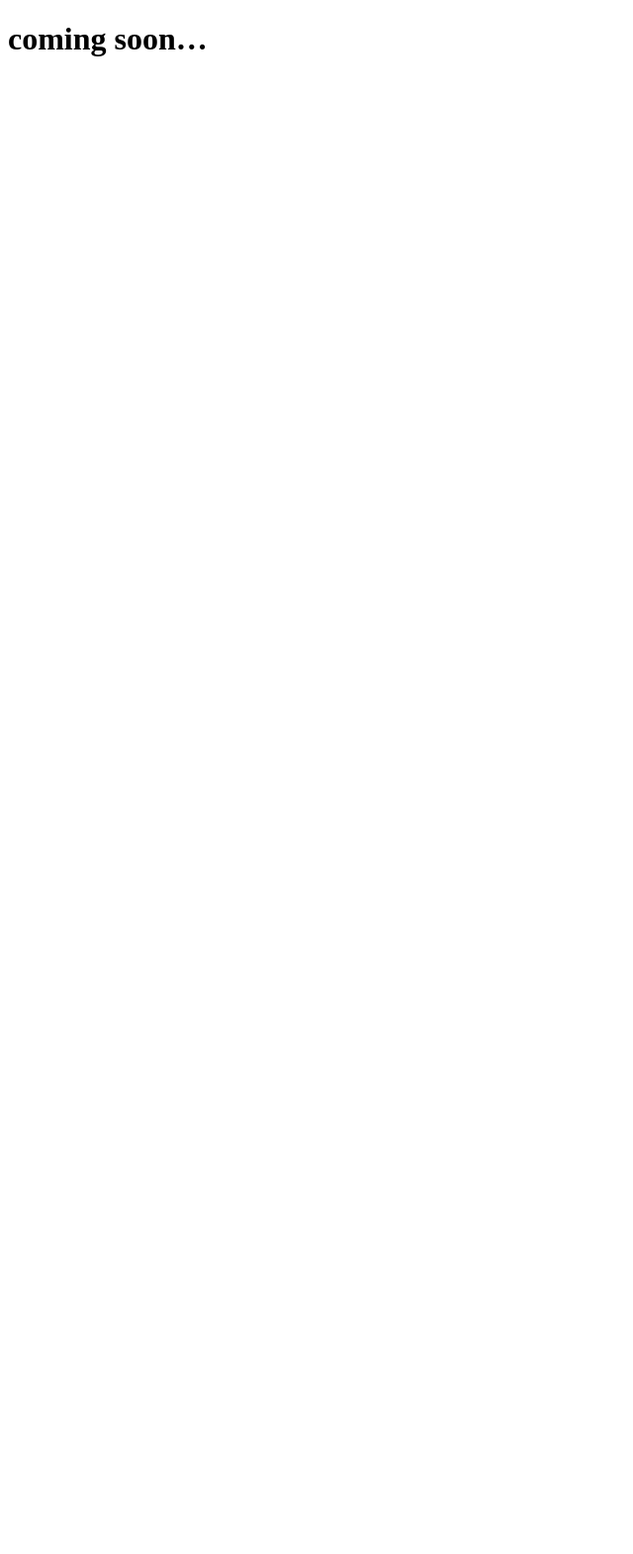
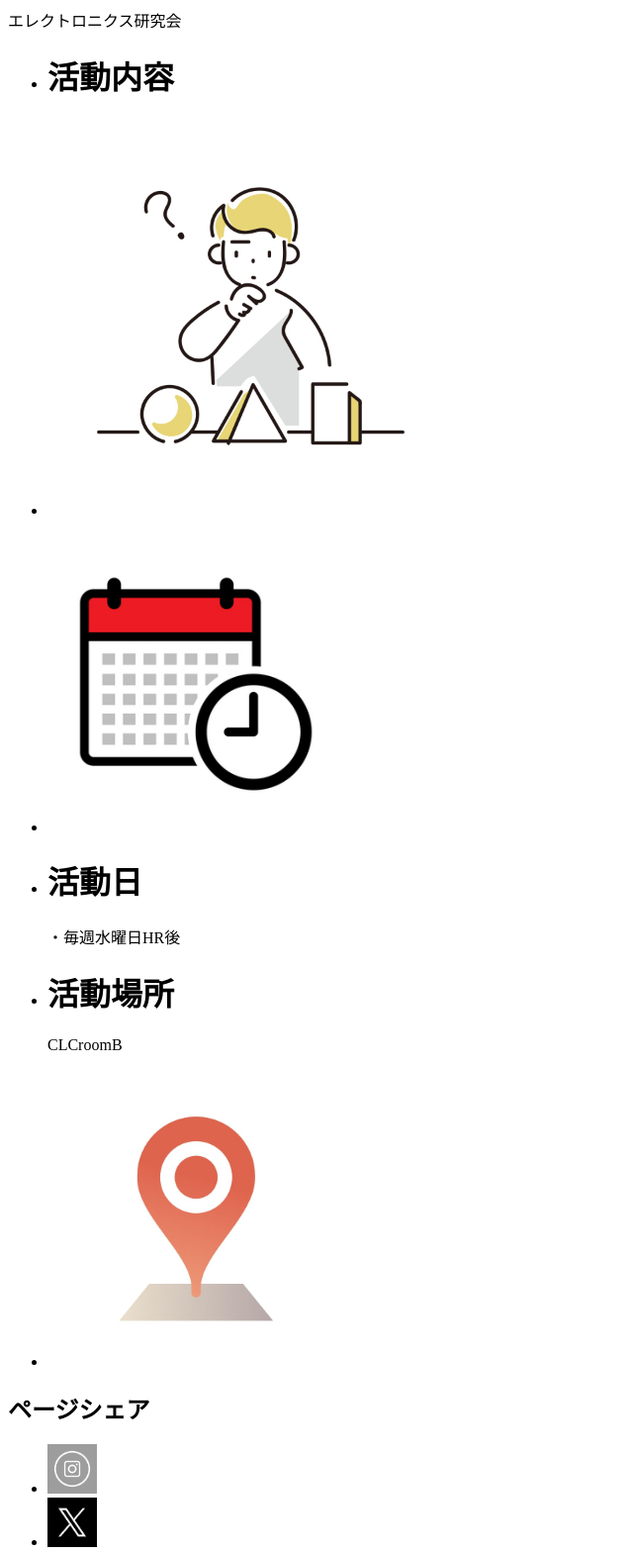
Before and after one commit to AKERC-Eleken/https-AKERC-Elken.github.io, a plain HTML site: page index.html in a window 1280 px wide. Shown: the whole page at 99% size, without its empty margins (0-640 px from the left). Before the commit the page ends 800 px from the top, so only its background shows below. Drawn offline with Linux system fonts and the light colour scheme.

Commit message:
Update index.html
html(フォントとメイン)をアップロードしました

```diff
--- a/index.html
+++ b/index.html
@@ -15,17 +15,56 @@
     <title>エレクトロニクス研究会</title>
     <!--フォント設定-->
     <link rel="preconnect" href="https://fonts.googleapis.com">
-    <link href="" rel="stylesheet">
-    <link href="" rel="stylesheet">
+    <link rel="preconnect" href="https://fonts.gstatic.com" crossorigin>
+    <link href="https://fonts.googleapis.com/css2?family=Noto+Sans+JP:wght@100..900&display=swap" rel="stylesheet">
 </head>
 <body>
-  <div class="header">
-  </div>
-  <div class="main">
-      <h1>coming soon…</h1>
-  </div>
-  <div class="footer">
-
-  </div>
+   <div class="outside">
+        <header>
+            <div class="header-title">エレクトロニクス研究会</div>
+        </header>
+        <main>
+            <div class="what about">
+                <ul class="explaining">
+                    <li>
+                        <h1>活動内容</h1>
+                        <p></p>
+                    </li>
+                    <li>
+                        <img src="thinking.jpg" width="400px">
+                    </li>
+                </ul>
+            </div>
+            <div class="active day">
+                <ul class="calendar">
+                    <li>
+                        <img src="calendar.jpeg" width="300px">
+                    </li>
+                    <li>
+                        <h1>活動日</h1>
+                        <p>・毎週水曜日HR後</p>
+                    </li>
+                </ul>
+            </div>
+            <div class="active place">
+                <ul class="map">
+                    <li>
+                        <h1>活動場所</h1>
+                        <p>CLCroomB</p>
+                    </li>
+                    <li>
+                        <img src="map.jpg" width="300px">
+                    </li>
+                </ul>
+            </div>
+        </main>
+    </div>
+    <footer>
+        <h2>ページシェア</h2>
+        <ul class="menu">
+            <li><a class="A" href="https://www.instagram.com/anct_eleclub/"><img src="instagram.jpg" width="50px"></a></li>
+            <li><a class="A" href="https://twitter.com/ANCT_EleClub"><img src="twitter.jpg" width="50px"></a></li>
+        </ul>
+    </footer>
 </body>
 </html>
```
